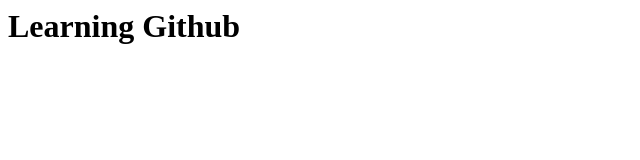
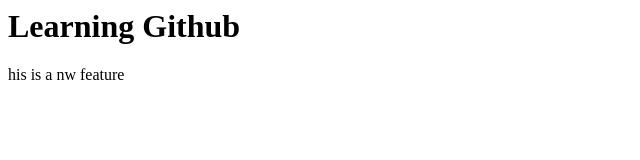
Before and after one commit to sakshi13oct/learning, a plain HTML site: page index.html in a window 1280 px wide. Shown: the full height of the page, 0-640 px from the left. Drawn offline with Linux system fonts and the light colour scheme.

Commit message:
Added a paragraph

```diff
--- a/index.html
+++ b/index.html
@@ -1 +1,2 @@
 <h1>Learning Github</h1>
+<p>his is a nw feature</p>
```
